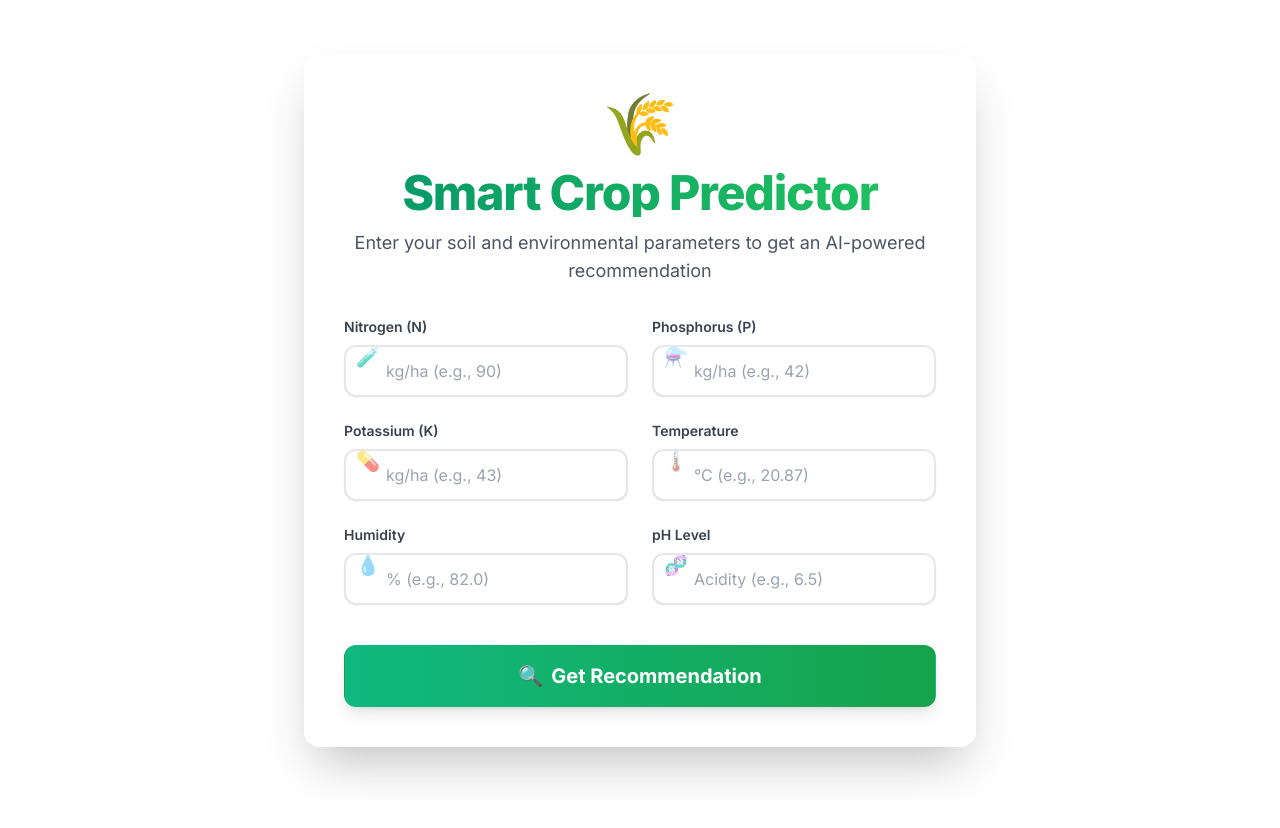
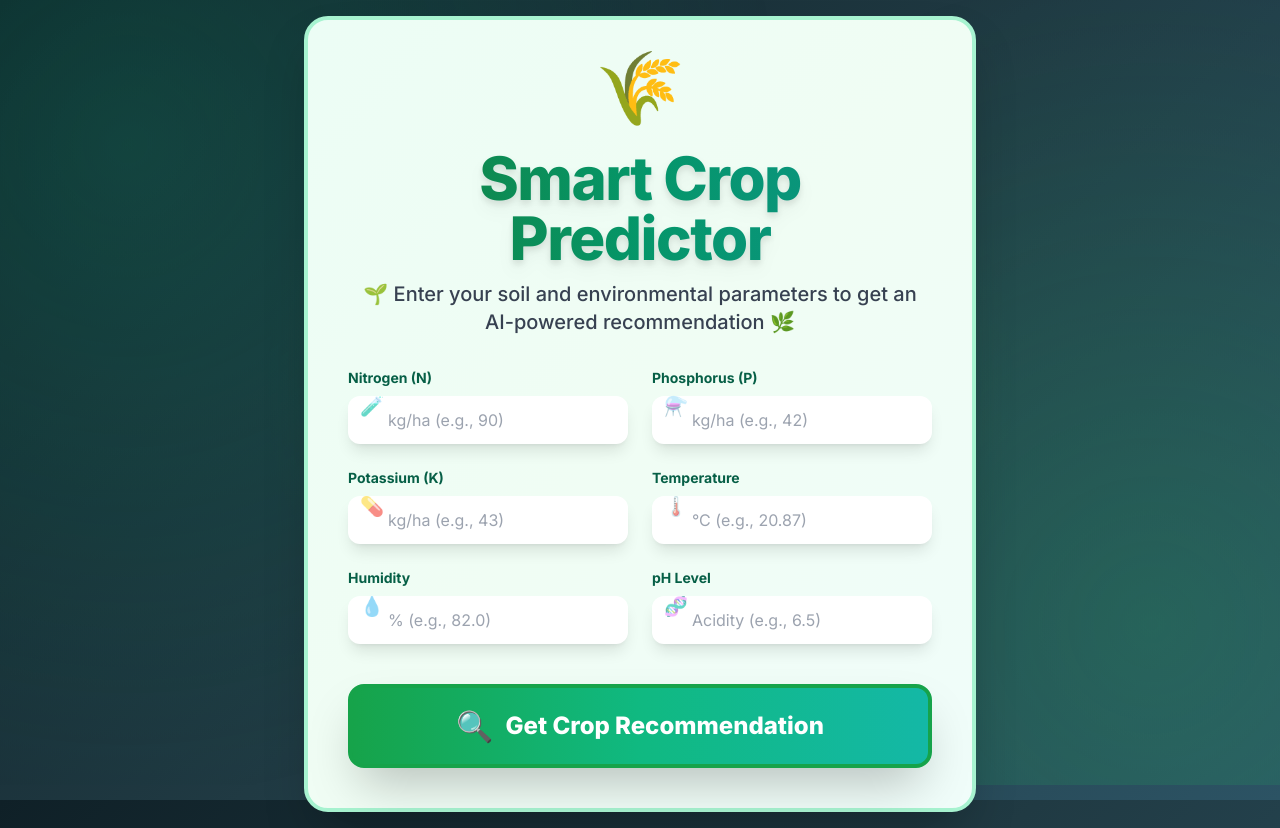
Before and after one commit to altafhossainsunny/FYP-, a Flask app: page / in a window 1280 px wide. Before the commit the page ends 781 px from the top, so only its background shows below. Run offline with Flask 3, Linux system fonts and the light colour scheme; some libraries are stand-ins or nearby versions.

Commit message:
Update website visuals with a new color scheme and animations
Refactors the site's CSS to introduce a new dark gradient background, animated radial gradients, and updated keyframe animations for enhanced visual appeal and user experience.

Replit-Commit-Author: Agent
Replit-Commit-Session-Id: 059edc2d-64e3-4aa1-b2f0-79769e3dd94d
Replit-Commit-Checkpoint-Type: full_checkpoint
Replit-Commit-Event-Id: 0fc21c0d-8b86-4bfc-a63a-40b94576489f
Replit-Commit-Screenshot-Url: https://storage.googleapis.com/screenshot-production-us-central1/76b9ebf5-3823-4005-891e-dab9b2748796/059edc2d-64e3-4aa1-b2f0-79769e3dd94d/tGLvql7

```diff
--- a/templates/index.html
+++ b/templates/index.html
@@ -9,8 +9,29 @@
     <style>
         body {
             font-family: 'Inter', sans-serif;
-            background: linear-gradient(135deg, #667eea 0%, #764ba2 50%, #f093fb 100%);
+            background: linear-gradient(135deg, #0f2027 0%, #203a43 50%, #2c5364 100%);
             background-attachment: fixed;
+            position: relative;
+            overflow-x: hidden;
+        }
+
+        body::before {
+            content: '';
+            position: fixed;
+            top: 0;
+            left: 0;
+            right: 0;
+            bottom: 0;
+            background-image:
+                radial-gradient(circle at 10% 20%, rgba(16, 185, 129, 0.2) 0%, transparent 50%),
+                radial-gradient(circle at 90% 80%, rgba(34, 197, 94, 0.2) 0%, transparent 50%),
+                radial-gradient(circle at 50% 50%, rgba(74, 222, 128, 0.15) 0%, transparent 50%);
+            animation: float 20s ease-in-out infinite;
+        }
+
+        @keyframes float {
+            0%, 100% { transform: translateY(0px); }
+            50% { transform: translateY(-20px); }
         }
 
         @keyframes fadeInUp {
@@ -26,10 +47,10 @@
 
         @keyframes pulse-glow {
             0%, 100% {
-                box-shadow: 0 0 20px rgba(16, 185, 129, 0.4);
+                box-shadow: 0 0 30px rgba(16, 185, 129, 0.6), 0 0 60px rgba(16, 185, 129, 0.3);
             }
             50% {
-                box-shadow: 0 0 30px rgba(16, 185, 129, 0.6);
+                box-shadow: 0 0 40px rgba(16, 185, 129, 0.8), 0 0 80px rgba(16, 185, 129, 0.4);
             }
         }
 
@@ -57,12 +78,6 @@
         .result-card {
             animation: pulse-glow 2s ease-in-out infinite;
         }
-
-        .bg-pattern {
-            background-image:
-                radial-gradient(circle at 20% 50%, rgba(255, 255, 255, 0.1) 0%, transparent 50%),
-                radial-gradient(circle at 80% 80%, rgba(255, 255, 255, 0.1) 0%, transparent 50%);
-        }
     </style>
     <script>
         tailwind.config = {
@@ -77,17 +92,17 @@
         }
     </script>
 </head>
-<body class="min-h-screen flex items-center justify-center p-4 bg-pattern">
+<body class="min-h-screen flex items-center justify-center p-4">
 
-    <div class="w-full max-w-2xl bg-white/95 backdrop-blur-sm shadow-2xl rounded-2xl p-10 space-y-8 fade-in-up">
+    <div class="w-full max-w-2xl bg-gradient-to-br from-emerald-50 via-green-50 to-teal-50 shadow-2xl rounded-3xl p-10 space-y-8 fade-in-up border-4 border-emerald-200" style="position: relative; z-index: 10;">
         <!-- Header -->
         <header class="text-center">
-            <div class="mb-4 text-6xl">🌾</div>
-            <h1 class="text-5xl font-extrabold bg-gradient-to-r from-emerald-600 to-green-500 bg-clip-text text-transparent tracking-tight">
+            <div class="mb-4 text-7xl animate-bounce">🌾</div>
+            <h1 class="text-6xl font-black bg-gradient-to-r from-green-700 via-emerald-600 to-teal-600 bg-clip-text text-transparent tracking-tight drop-shadow-lg">
                 Smart Crop Predictor
             </h1>
-            <p class="mt-3 text-lg text-gray-600">
-                Enter your soil and environmental parameters to get an AI-powered recommendation
+            <p class="mt-3 text-xl font-medium text-gray-700">
+                🌱 Enter your soil and environmental parameters to get an AI-powered recommendation 🌿
             </p>
         </header>
 
@@ -96,77 +111,78 @@
 
             <!-- N (Nitrogen) -->
             <div class="input-group">
-                <label for="N" class="block text-sm font-semibold text-gray-700 mb-2">Nitrogen (N)</label>
+                <label for="N" class="block text-sm font-bold text-emerald-800 mb-2">Nitrogen (N)</label>
                 <span class="input-icon">🧪</span>
                 <input type="number" id="N" name="N" step="any" required
-                    class="block w-full rounded-xl border-2 border-gray-200 shadow-sm focus:border-emerald-400 focus:ring-emerald-400 p-3 bg-white/80 transition-all duration-200 hover:border-emerald-300"
+                    class="block w-full rounded-xl border-3 border-emerald-300 shadow-lg focus:border-emerald-500 focus:ring-4 focus:ring-emerald-200 p-3 bg-white transition-all duration-200 hover:border-emerald-400 hover:shadow-xl"
                     placeholder="kg/ha (e.g., 90)">
             </div>
 
             <!-- P (Phosphorus) -->
             <div class="input-group">
-                <label for="P" class="block text-sm font-semibold text-gray-700 mb-2">Phosphorus (P)</label>
+                <label for="P" class="block text-sm font-bold text-emerald-800 mb-2">Phosphorus (P)</label>
                 <span class="input-icon">⚗️</span>
                 <input type="number" id="P" name="P" step="any" required
-                    class="block w-full rounded-xl border-2 border-gray-200 shadow-sm focus:border-emerald-400 focus:ring-emerald-400 p-3 bg-white/80 transition-all duration-200 hover:border-emerald-300"
+                    class="block w-full rounded-xl border-3 border-emerald-300 shadow-lg focus:border-emerald-500 focus:ring-4 focus:ring-emerald-200 p-3 bg-white transition-all duration-200 hover:border-emerald-400 hover:shadow-xl"
                     placeholder="kg/ha (e.g., 42)">
             </div>
 
             <!-- K (Potassium) -->
             <div class="input-group">
-                <label for="K" class="block text-sm font-semibold text-gray-700 mb-2">Potassium (K)</label>
+                <label for="K" class="block text-sm font-bold text-emerald-800 mb-2">Potassium (K)</label>
                 <span class="input-icon">💊</span>
                 <input type="number" id="K" name="K" step="any" required
-                    class="block w-full rounded-xl border-2 border-gray-200 shadow-sm focus:border-emerald-400 focus:ring-emerald-400 p-3 bg-white/80 transition-all duration-200 hover:border-emerald-300"
+                    class="block w-full rounded-xl border-3 border-emerald-300 shadow-lg focus:border-emerald-500 focus:ring-4 focus:ring-emerald-200 p-3 bg-white transition-all duration-200 hover:border-emerald-400 hover:shadow-xl"
                     placeholder="kg/ha (e.g., 43)">
             </div>
 
             <!-- Temperature -->
             <div class="input-group">
-                <label for="temperature" class="block text-sm font-semibold text-gray-700 mb-2">Temperature</label>
+                <label for="temperature" class="block text-sm font-bold text-emerald-800 mb-2">Temperature</label>
                 <span class="input-icon">🌡️</span>
                 <input type="number" id="temperature" name="temperature" step="any" required
-                    class="block w-full rounded-xl border-2 border-gray-200 shadow-sm focus:border-emerald-400 focus:ring-emerald-400 p-3 bg-white/80 transition-all duration-200 hover:border-emerald-300"
+                    class="block w-full rounded-xl border-3 border-emerald-300 shadow-lg focus:border-emerald-500 focus:ring-4 focus:ring-emerald-200 p-3 bg-white transition-all duration-200 hover:border-emerald-400 hover:shadow-xl"
                     placeholder="°C (e.g., 20.87)">
             </div>
 
             <!-- Humidity -->
             <div class="input-group">
-                <label for="humidity" class="block text-sm font-semibold text-gray-700 mb-2">Humidity</label>
+                <label for="humidity" class="block text-sm font-bold text-emerald-800 mb-2">Humidity</label>
                 <span class="input-icon">💧</span>
                 <input type="number" id="humidity" name="humidity" step="any" required
-                    class="block w-full rounded-xl border-2 border-gray-200 shadow-sm focus:border-emerald-400 focus:ring-emerald-400 p-3 bg-white/80 transition-all duration-200 hover:border-emerald-300"
+                    class="block w-full rounded-xl border-3 border-emerald-300 shadow-lg focus:border-emerald-500 focus:ring-4 focus:ring-emerald-200 p-3 bg-white transition-all duration-200 hover:border-emerald-400 hover:shadow-xl"
                     placeholder="% (e.g., 82.0)">
             </div>
 
             <!-- pH -->
             <div class="input-group">
-                <label for="ph" class="block text-sm font-semibold text-gray-700 mb-2">pH Level</label>
+                <label for="ph" class="block text-sm font-bold text-emerald-800 mb-2">pH Level</label>
                 <span class="input-icon">🧬</span>
                 <input type="number" id="ph" name="ph" step="any" required
-                    class="block w-full rounded-xl border-2 border-gray-200 shadow-sm focus:border-emerald-400 focus:ring-emerald-400 p-3 bg-white/80 transition-all duration-200 hover:border-emerald-300"
+                    class="block w-full rounded-xl border-3 border-emerald-300 shadow-lg focus:border-emerald-500 focus:ring-4 focus:ring-emerald-200 p-3 bg-white transition-all duration-200 hover:border-emerald-400 hover:shadow-xl"
                     placeholder="Acidity (e.g., 6.5)">
             </div>
 
             <!-- Submit Button (Full Width) -->
             <div class="col-span-2 mt-4">
                 <button type="submit" id="submitButton"
-                    class="w-full flex justify-center items-center gap-2 py-4 px-6 border border-transparent rounded-xl shadow-lg text-xl font-bold text-white bg-gradient-to-r from-emerald-500 to-green-600 hover:from-emerald-600 hover:to-green-700 focus:outline-none focus:ring-4 focus:ring-emerald-300 transition-all duration-200 transform hover:scale-105 active:scale-95">
-                    <span>🔍</span>
-                    Get Recommendation
+                    class="w-full flex justify-center items-center gap-3 py-5 px-6 border-4 border-green-600 rounded-2xl shadow-2xl text-2xl font-black text-white bg-gradient-to-r from-green-600 via-emerald-500 to-teal-500 hover:from-green-700 hover:via-emerald-600 hover:to-teal-600 focus:outline-none focus:ring-4 focus:ring-yellow-300 transition-all duration-300 transform hover:scale-105 active:scale-95 hover:shadow-green-500/50">
+                    <span class="text-3xl">🔍</span>
+                    Get Crop Recommendation
                 </button>
             </div>
         </form>
 
         <!-- Result Display -->
         <div id="resultContainer" class="mt-6 hidden">
-            <div class="bg-gradient-to-br from-emerald-50 to-green-50 rounded-2xl p-8 border-2 border-emerald-200">
-                <h2 class="text-2xl font-bold text-gray-800 mb-4 text-center flex items-center justify-center gap-2">
-                    <span>✨</span>
-                    <span>Recommended Crop</span>
+            <div class="bg-gradient-to-br from-yellow-100 via-green-100 to-emerald-100 rounded-3xl p-10 border-4 border-yellow-400 shadow-2xl">
+                <h2 class="text-3xl font-black text-green-800 mb-6 text-center flex items-center justify-center gap-3">
+                    <span class="text-4xl">✨</span>
+                    <span>Perfect Crop for Your Soil</span>
+                    <span class="text-4xl">✨</span>
                 </h2>
-                <div id="recommendationText" class="text-5xl font-black text-center p-6 bg-white rounded-xl text-emerald-600 result-card shadow-lg"></div>
-                <p id="errorText" class="text-lg font-medium text-center p-4 bg-red-100 rounded-xl text-red-700 hidden mt-4"></p>
+                <div id="recommendationText" class="text-6xl font-black text-center p-8 bg-gradient-to-r from-green-500 to-emerald-600 rounded-2xl text-white result-card shadow-2xl"></div>
+                <p id="errorText" class="text-lg font-medium text-center p-4 bg-red-100 rounded-xl text-red-700 hidden mt-4 border-2 border-red-300"></p>
             </div>
         </div>
 
```
